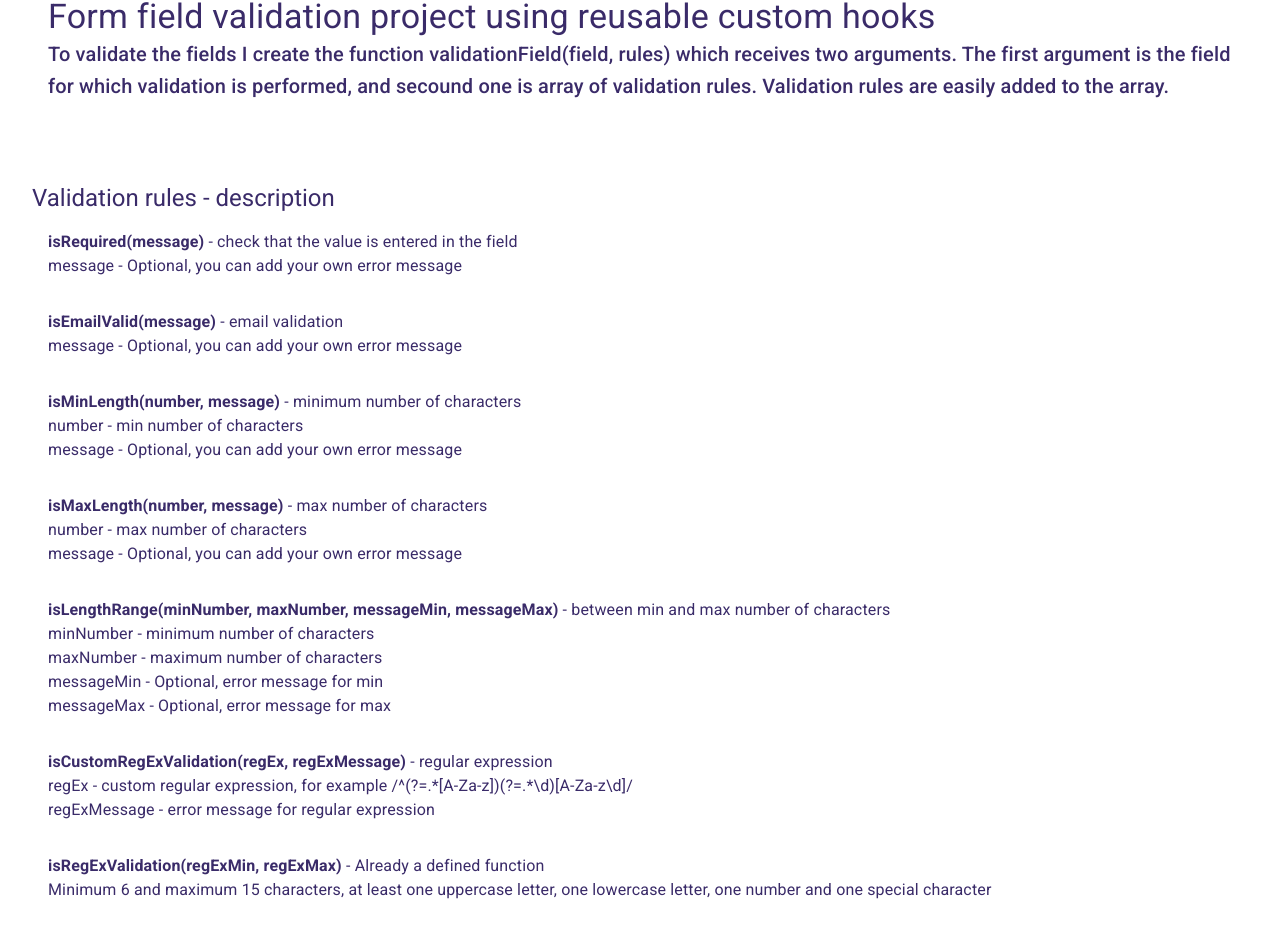
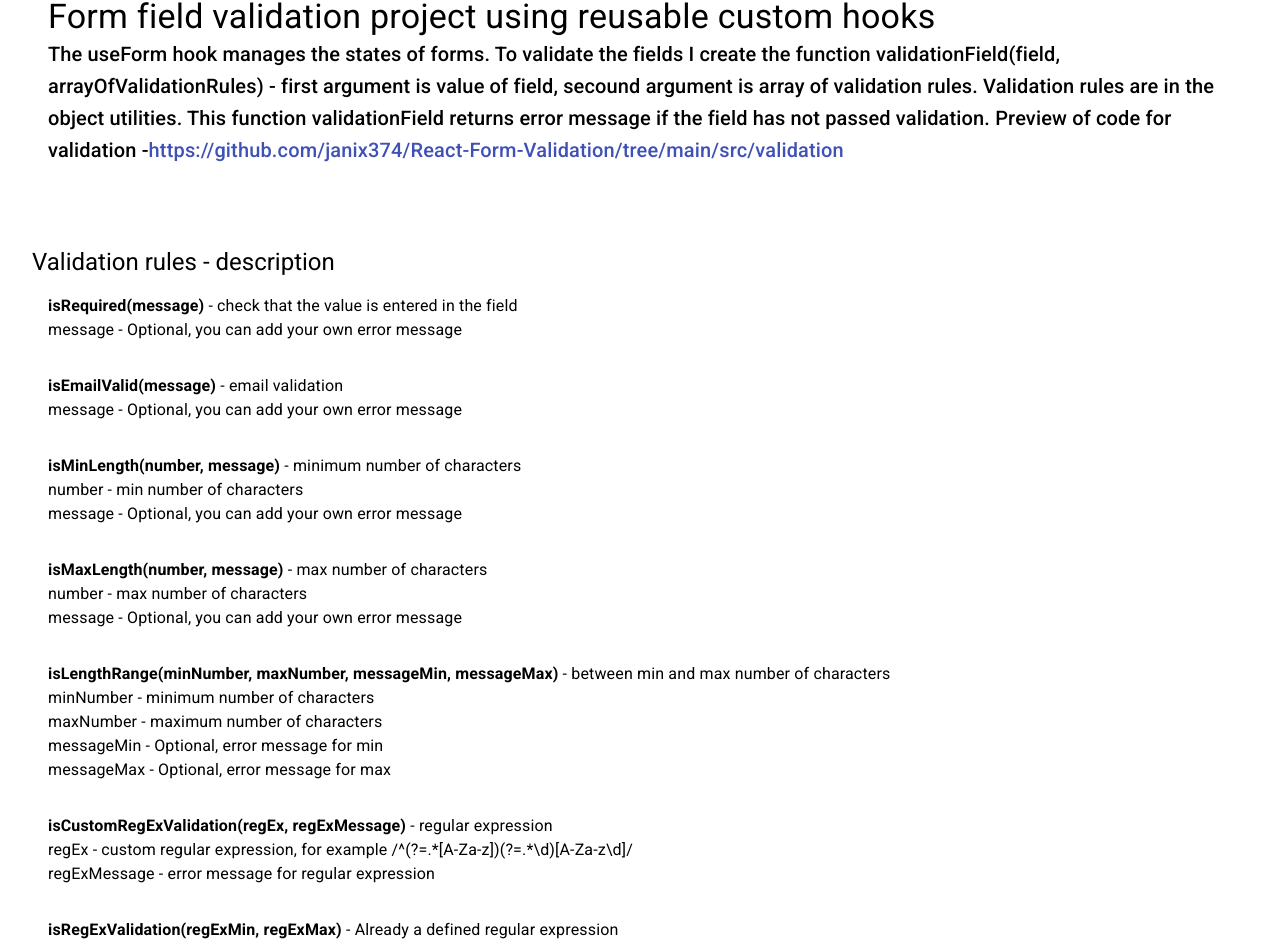
Before and after one commit to janix374/React-Form-Validation, a React app: page / in a window 1280 px wide. Shown: the part 136-1081 px from the top of the page. Built offline with nearby package versions, Linux system fonts and the light colour scheme; a web font is replaced by a local one.

Commit message:
redesign

```diff
--- a/src/components/Home.js
+++ b/src/components/Home.js
@@ -1,6 +1,7 @@
 import React from 'react';
 import { Grid, Typography, Link } from '@material-ui/core';
 import { makeStyles } from '@material-ui/core/styles';
+import validation from './../validation/validationFormOne';
 
 const useStyles = makeStyles({
     homeClass: {
@@ -17,9 +18,12 @@ const Home = () => {
                     Form field validation project using reusable custom hooks
                </Typography>
                <Typography variant="h6" component="p">
-                  To validate the fields I create the function validationField(field, rules) which receives two arguments.
-                  The first argument is the field for which validation is performed, and secound one is array of validation rules.
-                  Validation rules are easily added to the array.
+                 The useForm hook manages the states of forms. To validate the fields I create the function validationField(field, arrayOfValidationRules)
+                 - first argument is value of field, secound argument is array of validation rules. Validation rules are in the object utilities.
+                 This function validationField returns error message if the field has not passed validation. Preview of code for validation -
+                  <Link href="https://github.com/janix374/React-Form-Validation/tree/main/src/validation" rel="noopener noreferrer" target="_blank">
+                    https://github.com/janix374/React-Form-Validation/tree/main/src/validation
+                  </Link>
                </Typography>
            </Grid>
            <Grid item xs={12} container className="p-3">
@@ -94,7 +98,7 @@ const Home = () => {
                </Grid>
                <Grid item xs={12} className="p-1">
                   <Typography variant="body1" component="p">
-                      <span className="for-rules-class">isRegExValidation(regExMin, regExMax)</span> - Already a defined function
+                      <span className="for-rules-class">isRegExValidation(regExMin, regExMax)</span> - Already a defined regular expression
                   </Typography>
                   <Typography variant="body1" component="p">
                     Minimum 6 and maximum 15 characters, at least one uppercase letter, one lowercase letter, one number and one special character
--- a/src/components/NavBar.js
+++ b/src/components/NavBar.js
@@ -5,7 +5,7 @@ import { makeStyles } from '@material-ui/core/styles';
 
 const useStyles = makeStyles({
   appClass: {
-    backgroundColor: '#3a2b69',
+    backgroundColor: '#4cafd0',
   },
   linkClass: {
       textDecoration: 'none'
--- a/src/components/forms/FormOne.js
+++ b/src/components/forms/FormOne.js
@@ -1,6 +1,6 @@
 import React, { useState } from 'react';
 import { Grid, TextField, Button, Typography, List, ListItem, ListItemText, ListItemIcon } from '@material-ui/core';
-import useForm from '../../validation/useForm';
+import useForm from '../useFormHook/useForm';
 import validation from '../../validation/validationFormOne';
 import { makeStyles } from '@material-ui/core/styles';
 import PlayCircleOutlineOutlinedIcon from '@material-ui/icons/PlayCircleOutlineOutlined';
@@ -8,8 +8,8 @@ import { useHistory } from 'react-router-dom';
 
 const useStyles = makeStyles({
     formClass:{
-        color: '#3A2B69'
-    }
+        color: '#000'
+    },
 });
 
 const initialState = {
@@ -104,7 +104,7 @@ function FormOne() {
                             <ListItemIcon>
                                 <PlayCircleOutlineOutlinedIcon />
                             </ListItemIcon>
-                            <ListItemText primary="is required" />
+                            <ListItemText primary="is required"/>
                         </ListItem>
                         <ListItem >
                             <ListItemIcon>
--- a/src/components/forms/FormTwo.js
+++ b/src/components/forms/FormTwo.js
@@ -12,7 +12,7 @@ import {
     InputLabel,
     MenuItem,
     Select } from '@material-ui/core';
-import useForm from '../../validation/useForm';
+import useForm from '../useFormHook/useForm';
 import validation from '../../validation/validationFormTwo';
 import { makeStyles } from '@material-ui/core/styles';
 import PlayCircleOutlineOutlinedIcon from '@material-ui/icons/PlayCircleOutlineOutlined';
@@ -20,7 +20,7 @@ import { useHistory } from 'react-router-dom';
 
 const useStyles = makeStyles({
     formClass:{
-        color: '#3A2B69'
+        color: '#000'
     }
 });
 
@@ -108,7 +108,7 @@ function FormTwo() {
                         Validation rules
                     </Typography>
 
-                    <List component="nav" aria-label="main mailbox folders">
+                    <List component="nav" >
                         <Typography variant="h6" component="p">
                         username:
                         </Typography>
--- a/src/style/base/_global.scss
+++ b/src/style/base/_global.scss
@@ -8,7 +8,7 @@ body {
     font-family: Roboto;
     margin: 0;
     padding: 0;
-    background-color: #3a2b69;
+    background-color: #4cafd0;
     // color: #fff;
     }
 
@@ -20,33 +20,32 @@ body {
 
 .containerApp {
     background-color: #fff;
-    color:#3a2b69;
+    color:#000;
 }
 
 .red {
     color: rgb(199, 54, 54);
 }
 
-.rocket{
-    background-image: url('https://i.ytimg.com/vi/bM7BUcwpWJs/maxresdefault.jpg');
+.rocket {
+    // background-image: url('https://i.ytimg.com/vi/bM7BUcwpWJs/maxresdefault.jpg');
+    background-image: url('https://images.unsplash.com/photo-1554080204-5c97677848bd?ixid=MXwxMjA3fDB8MHxzZWFyY2h8MzN8fG9uZSUyMGNvbG9yfGVufDB8fDB8&ixlib=rb-1.2.1&auto=format&fit=crop&w=500&q=60');
     background-repeat: no-repeat;
-    background-color: #cccccc;
+    background-color: #fff;
     background-position: center; /* Center the image */
-    background-repeat: no-repeat; /* Do not repeat the image */
-    background-size: cover; /* Resize the background image to cover the entire container */
-    // height:80vh;
+    -webkit-background-size: cover;
+    -moz-background-size: cover;
+    -o-background-size: cover;
+    background-size: cover;
+    height:90vh;
     padding: 20px;
-    color: #F8EBFF;
+    color: #000;
 }
 
 .error {
     color: #CB5270;
 }
 
-.singup {
-    color: #CB5270;
-}
-
 .for-rules-class {
     font-weight: bold;
 }
--- a/src/style/pages/not-found-page.scss
+++ b/src/style/pages/not-found-page.scss
@@ -1,8 +1,9 @@
 .not-page-found {
     font-family: 'Syne Mono', monospace;
-    background-color: #3a2b69;
-    color: #F8EBFF;
+    background-color: #fff;
+    color: #000;
     width: 100%;
+    height: 100vh;
     padding-top: 30vh;
     text-align: center;
 }
--- a/src/validation/validationFormOne.js
+++ b/src/validation/validationFormOne.js
@@ -1,6 +1,6 @@
 import validationField from './validationLib/validationField';
-import validationfunctions from './validationLib/utilities';
-const { isRequired, isEmailValid, isMinLength, isLengthRange, isEqual } = validationfunctions;
+import utilities from './validationLib/utilities';
+const { isRequired, isEmailValid, isMinLength, isLengthRange, isEqual } = utilities;
 
 function validation(values) {
   const { email, password, username, confirmpassword } = values;
--- a/src/validation/validationFormTwo.js
+++ b/src/validation/validationFormTwo.js
@@ -1,9 +1,9 @@
 import validationField from './validationLib/validationField';
-import validationfunctions from './validationLib/utilities';
-const { isRequired, isEmailValid, isMinLength, isMaxLength, isLengthRange, isRegExValidation } = validationfunctions;
+import utilities from './validationLib/utilities';
+const { isRequired, isEmailValid, isLengthRange, isRegExValidation } = utilities;
 
 function validation(values) {
-  const { email, password, username, confirmpassword } = values;
+  const { email, password, username } = values;
   let errors = {}
 
 // email validation
--- a/src/validation/validationLib/utilities.js
+++ b/src/validation/validationLib/utilities.js
@@ -40,7 +40,7 @@ import isRegExValidation from './validateFunction/isRegExValidation';
  *
  */
 
-const validationfunctions = {
+const utilities = {
     isRequired,
     isEmailValid,
     isMinLength,
@@ -51,4 +51,4 @@ const validationfunctions = {
     isRegExValidation
   }
 
-  export default validationfunctions;
+  export default utilities;
```
Also changed, not shown: bundle.js, src/components/useFormHook/useForm.js (renamed from src/validation/useForm.js), 1 other file (tests, documents, lock files or other folders).
